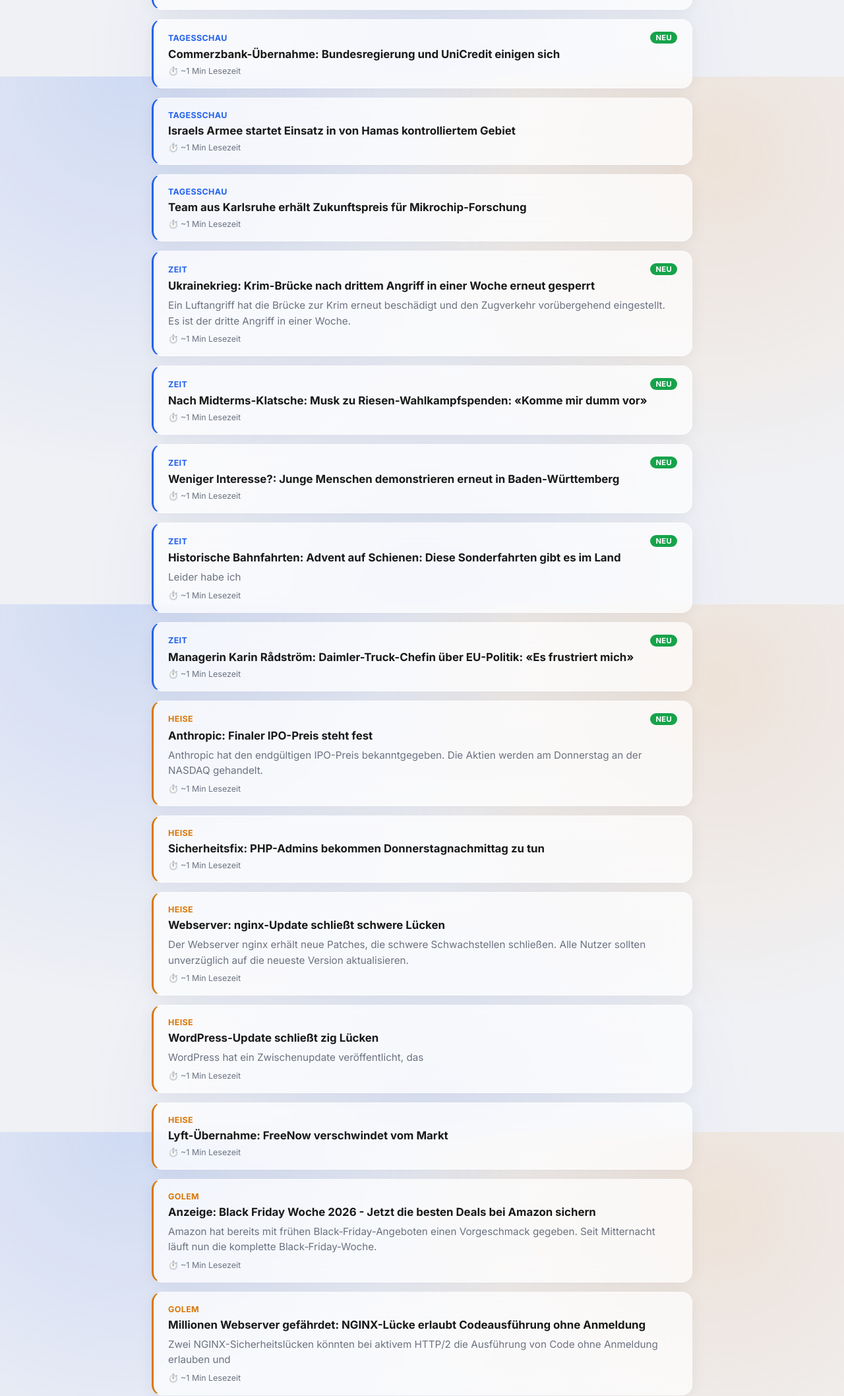
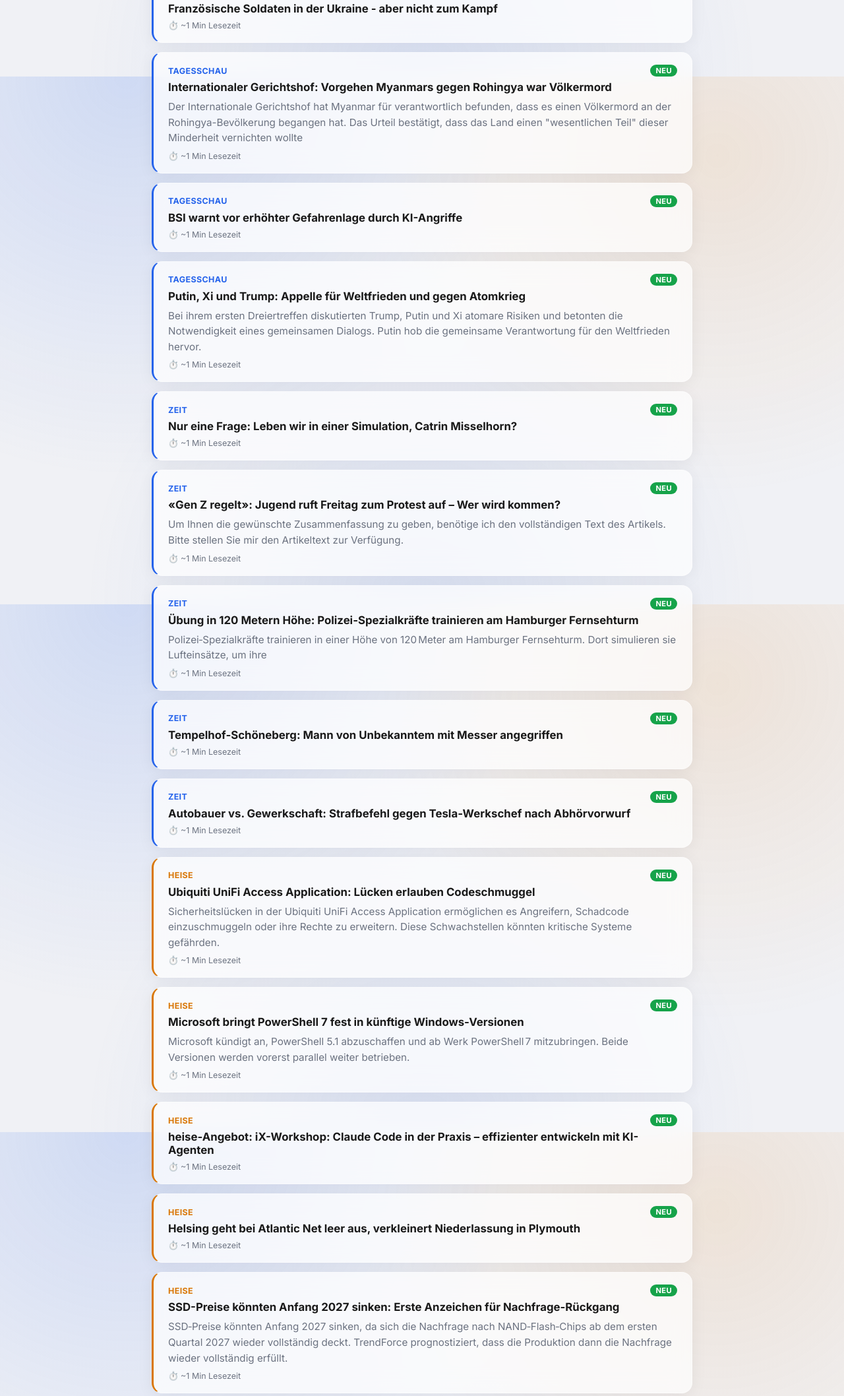
Before and after one commit to Jonas-sz/news-dashboard, a plain HTML site: page index.html in a window 1280 px wide. Shown: the part 684-2800 px from the top of the page at 66% size. Drawn offline with Linux system fonts and the light colour scheme.

Commit message:
Update news

```diff
--- a/index.html
+++ b/index.html
@@ -129,10 +129,10 @@
 <body data-theme="light">
   <div id="skeleton">📰</div>
   <div class="topbar">
-    <h1>Guten Morgen, Jonas ☀️</h1>
+    <h1>Hey Jonas 👋</h1>
     <button class="toggle-btn" id="themeToggle" aria-label="Dark Mode umschalten">🌙</button>
   </div>
-  <p class="updated">Zuletzt aktualisiert: 19.11.2026 03:31 Uhr</p>
+  <p class="updated">Zuletzt aktualisiert: 19.11.2026 13:12 Uhr</p>
 
       <div class="stats-bar">
         <div class="stat"><strong>20</strong> Artikel</div>
@@ -146,6 +146,13 @@
 
   <div class="widgets">
 
+        <div class="widget weather">
+          <span class="weather-icon">☁️</span>
+          <div>
+            <div class="weather-temp">10°C</div>
+            <div class="widget-sub">Bewölkt · Detmold</div>
+          </div>
+        </div>
 
         <div class="widget countdown">
           <span class="countdown-icon">⏳</span>
@@ -183,7 +190,7 @@
             <div class="source">Tagesschau</div>
             <span class="badge-new">NEU</span>
           </div>
-          <h3><a href="https://www.tagesschau.de/wirtschaft/unternehmen/anthropic-boersengang-aktie-100.html" target="_blank" rel="noopener">Anthropic-Ausgabepreis bei Börsengang bei 83 Dollar je Aktie</a></h3>
+          <h3><a href="https://www.tagesschau.de/wirtschaft/finanzen/mistral-telekom-ki-anthropic-marktbericht-100.html" target="_blank" rel="noopener">Marktbericht: Deutsche Telekom steigt bei KI-Start-up Mistral ein</a></h3>
           <p></p>
           <div class="read-time">⏱️ ~1 Min Lesezeit</div>
         </div>
@@ -193,8 +200,8 @@
             <div class="source">Tagesschau</div>
             <span class="badge-new">NEU</span>
           </div>
-          <h3><a href="https://www.tagesschau.de/ausland/amerika/hegseth-usa-venezuela-100.html" target="_blank" rel="noopener">Militärabkommen zwischen Venezuela und USA unterzeichnet</a></h3>
-          <p>Die USA und Venezuela haben ein Militärabkommen unterzeichnet. Gleichzeitig macht ein neues Ölabkommen die Straße von Hormus</p>
+          <h3><a href="https://www.tagesschau.de/ausland/europa/frankreich-unterstuetzung-ukraine-militaer-100.html" target="_blank" rel="noopener">Französische Soldaten in der Ukraine - aber nicht zum Kampf</a></h3>
+          <p></p>
           <div class="read-time">⏱️ ~1 Min Lesezeit</div>
         </div>
         <div class="card" data-category="allgemein" style="animation-delay:0.1s; --cat-color:#2563eb">
@@ -202,26 +209,26 @@
             <div class="source">Tagesschau</div>
             <span class="badge-new">NEU</span>
           </div>
-          <h3><a href="https://www.tagesschau.de/wirtschaft/unternehmen/unicredit-bundesregierung-100.html" target="_blank" rel="noopener">Commerzbank-Übernahme: Bundesregierung und UniCredit einigen sich</a></h3>
-          <p></p>
+          <h3><a href="https://www.tagesschau.de/ausland/asien/urteil-voelkermord-rohingya-myanmar-100.html" target="_blank" rel="noopener">Internationaler Gerichtshof: Vorgehen Myanmars gegen Rohingya war Völkermord</a></h3>
+          <p>Der Internationale Gerichtshof hat Myanmar für verantwortlich befunden, dass es einen Völkermord an der Rohingya-Bevölkerung begangen hat. Das Urteil bestätigt, dass das Land einen "wesentlichen Teil" dieser Minderheit vernichten wollte</p>
           <div class="read-time">⏱️ ~1 Min Lesezeit</div>
         </div>
         <div class="card" data-category="allgemein" style="animation-delay:0.15000000000000002s; --cat-color:#2563eb">
           <div class="card-top">
             <div class="source">Tagesschau</div>
-
+            <span class="badge-new">NEU</span>
           </div>
-          <h3><a href="https://www.tagesschau.de/ausland/asien/israel-gaza-bodenoffensive-104.html" target="_blank" rel="noopener">Israels Armee startet Einsatz in von Hamas kontrolliertem Gebiet</a></h3>
+          <h3><a href="https://www.tagesschau.de/inland/bsi-sicherheitslage-bericht-100.html" target="_blank" rel="noopener">BSI warnt vor erhöhter Gefahrenlage durch  KI-Angriffe</a></h3>
           <p></p>
           <div class="read-time">⏱️ ~1 Min Lesezeit</div>
         </div>
         <div class="card" data-category="allgemein" style="animation-delay:0.2s; --cat-color:#2563eb">
           <div class="card-top">
             <div class="source">Tagesschau</div>
-
+            <span class="badge-new">NEU</span>
           </div>
-          <h3><a href="https://www.tagesschau.de/wissen/forschung/zukunftspreis-110.html" target="_blank" rel="noopener">Team aus Karlsruhe erhält Zukunftspreis für Mikrochip-Forschung</a></h3>
-          <p></p>
+          <h3><a href="https://www.tagesschau.de/ausland/asien/gipfel-trump-putin-xi-shenzhen-100.html" target="_blank" rel="noopener">Putin, Xi und Trump: Appelle für Weltfrieden und gegen Atomkrieg</a></h3>
+          <p>Bei ihrem ersten Dreiertreffen diskutierten Trump, Putin und Xi atomare Risiken und betonten die Notwendigkeit eines gemeinsamen Dialogs. Putin hob die gemeinsame Verantwortung für den Weltfrieden hervor.</p>
           <div class="read-time">⏱️ ~1 Min Lesezeit</div>
         </div>
         <div class="card" data-category="allgemein" style="animation-delay:0.25s; --cat-color:#2563eb">
@@ -229,8 +236,8 @@
             <div class="source">Zeit</div>
             <span class="badge-new">NEU</span>
           </div>
-          <h3><a href="https://www.zeit.de/politik/ausland/2026-11/krim-bruecke-kertsch-bruecke-russland-ukraine-angriffe" target="_blank" rel="noopener">Ukrainekrieg: Krim-Brücke nach drittem Angriff in einer Woche erneut gesperrt</a></h3>
-          <p>Ein Luftangriff hat die Brücke zur Krim erneut beschädigt und den Zugverkehr vorübergehend eingestellt. Es ist der dritte Angriff in einer Woche.</p>
+          <h3><a href="https://www.zeit.de/digital/2026-11/catrin-misselhorn-philosophie-simulation-theorie-elon-musk" target="_blank" rel="noopener">Nur eine Frage: Leben wir in einer Simulation, Catrin Misselhorn?</a></h3>
+          <p></p>
           <div class="read-time">⏱️ ~1 Min Lesezeit</div>
         </div>
         <div class="card" data-category="allgemein" style="animation-delay:0.30000000000000004s; --cat-color:#2563eb">
@@ -238,8 +245,8 @@
             <div class="source">Zeit</div>
             <span class="badge-new">NEU</span>
           </div>
-          <h3><a href="https://www.zeit.de/news/2026-11/19/musk-zu-riesen-wahlkampfspenden-komme-mir-dumm-vor" target="_blank" rel="noopener">Nach Midterms-Klatsche: Musk zu Riesen-Wahlkampfspenden: «Komme mir dumm vor»</a></h3>
-          <p></p>
+          <h3><a href="https://www.zeit.de/news/2026-11/19/jugend-ruft-freitag-zum-protest-auf-wer-wird-kommen" target="_blank" rel="noopener">«Gen Z regelt»: Jugend ruft Freitag zum Protest auf – Wer wird kommen?</a></h3>
+          <p>Um Ihnen die gewünschte Zusammenfassung zu geben, benötige ich den vollständigen Text des Artikels. Bitte stellen Sie mir den Artikeltext zur Verfügung.</p>
           <div class="read-time">⏱️ ~1 Min Lesezeit</div>
         </div>
         <div class="card" data-category="allgemein" style="animation-delay:0.35000000000000003s; --cat-color:#2563eb">
@@ -247,8 +254,8 @@
             <div class="source">Zeit</div>
             <span class="badge-new">NEU</span>
           </div>
-          <h3><a href="https://www.zeit.de/news/2026-11/19/junge-menschen-demonstrieren-erneut-in-baden-wuerttemberg" target="_blank" rel="noopener">Weniger Interesse?: Junge Menschen demonstrieren erneut in Baden-Württemberg</a></h3>
-          <p></p>
+          <h3><a href="https://www.zeit.de/news/2026-11/19/polizei-spezialkraefte-trainieren-am-hamburger-fernsehturm" target="_blank" rel="noopener">Übung in 120 Metern Höhe: Polizei-Spezialkräfte trainieren am Hamburger Fernsehturm</a></h3>
+          <p>Polizei‑Spezialkräfte trainieren in einer Höhe von 120 Meter am Hamburger Fernsehturm. Dort simulieren sie Lufteinsätze, um ihre</p>
           <div class="read-time">⏱️ ~1 Min Lesezeit</div>
         </div>
         <div class="card" data-category="allgemein" style="animation-delay:0.4s; --cat-color:#2563eb">
@@ -256,8 +263,8 @@
             <div class="source">Zeit</div>
             <span class="badge-new">NEU</span>
           </div>
-          <h3><a href="https://www.zeit.de/news/2026-11/19/advent-auf-schienen-diese-sonderfahrten-gibt-es-im-land" target="_blank" rel="noopener">Historische Bahnfahrten: Advent auf Schienen: Diese Sonderfahrten gibt es im Land</a></h3>
-          <p>Leider habe ich</p>
+          <h3><a href="https://www.zeit.de/news/2026-11/19/mann-von-unbekanntem-mit-messer-angegriffen" target="_blank" rel="noopener">Tempelhof-Schöneberg: Mann von Unbekanntem mit Messer angegriffen</a></h3>
+          <p></p>
           <div class="read-time">⏱️ ~1 Min Lesezeit</div>
         </div>
         <div class="card" data-category="allgemein" style="animation-delay:0.45s; --cat-color:#2563eb">
@@ -265,7 +272,7 @@
             <div class="source">Zeit</div>
             <span class="badge-new">NEU</span>
           </div>
-          <h3><a href="https://www.zeit.de/news/2026-11/19/daimler-truck-chefin-ueber-eu-politik-es-frustriert-mich" target="_blank" rel="noopener">Managerin Karin Rådström: Daimler-Truck-Chefin über EU-Politik: «Es frustriert mich»</a></h3>
+          <h3><a href="https://www.zeit.de/news/2026-11/19/strafbefehl-gegen-tesla-werkschef-nach-abhoervorwurf" target="_blank" rel="noopener">Autobauer vs. Gewerkschaft: Strafbefehl gegen Tesla-Werkschef nach Abhörvorwurf</a></h3>
           <p></p>
           <div class="read-time">⏱️ ~1 Min Lesezeit</div>
         </div>
@@ -274,93 +281,93 @@
             <div class="source">Heise</div>
             <span class="badge-new">NEU</span>
           </div>
-          <h3><a href="https://www.heise.de/news/Anthropic-Finaler-IPO-Preis-steht-fest-11528229.html?wt_mc=rss.red.ho.ho.atom.beitrag.beitrag" target="_blank" rel="noopener">Anthropic: Finaler IPO-Preis steht fest</a></h3>
-          <p>Anthropic hat den endgültigen IPO-Preis bekanntgegeben. Die Aktien werden am Donnerstag an der NASDAQ gehandelt.</p>
+          <h3><a href="https://www.heise.de/news/Ubiquiti-UniFi-Access-Application-Luecken-erlauben-Codeschmuggel-11531080.html?wt_mc=rss.red.ho.ho.atom.beitrag.beitrag" target="_blank" rel="noopener">Ubiquiti UniFi Access Application: Lücken erlauben Codeschmuggel</a></h3>
+          <p>Sicherheitslücken in der Ubiquiti UniFi Access Application ermöglichen es Angreifern, Schadcode einzuschmuggeln oder ihre Rechte zu erweitern. Diese Schwachstellen könnten kritische Systeme gefährden.</p>
           <div class="read-time">⏱️ ~1 Min Lesezeit</div>
         </div>
         <div class="card" data-category="tech" style="animation-delay:0.55s; --cat-color:#d97706">
           <div class="card-top">
             <div class="source">Heise</div>
-
+            <span class="badge-new">NEU</span>
           </div>
-          <h3><a href="https://www.heise.de/news/Sicherheitsfix-PHP-Admins-bekommen-Donnerstagnachmittag-zu-tun-11530253.html?wt_mc=rss.red.ho.ho.atom.beitrag.beitrag" target="_blank" rel="noopener">Sicherheitsfix: PHP-Admins bekommen Donnerstagnachmittag zu tun</a></h3>
-          <p></p>
+          <h3><a href="https://www.heise.de/news/Microsoft-bringt-PowerShell-7-fest-in-kuenftige-Windows-Versionen-11530777.html?wt_mc=rss.red.ho.ho.atom.beitrag.beitrag" target="_blank" rel="noopener">Microsoft bringt PowerShell 7 fest in künftige Windows-Versionen</a></h3>
+          <p>Microsoft kündigt an, PowerShell 5.1 abzuschaffen und ab Werk PowerShell 7 mitzubringen. Beide Versionen werden vorerst parallel weiter betrieben.</p>
           <div class="read-time">⏱️ ~1 Min Lesezeit</div>
         </div>
         <div class="card" data-category="tech" style="animation-delay:0.6000000000000001s; --cat-color:#d97706">
           <div class="card-top">
             <div class="source">Heise</div>
-
+            <span class="badge-new">NEU</span>
           </div>
-          <h3><a href="https://www.heise.de/news/Webserver-nginx-Update-schliesst-schwere-Luecken-11530216.html?wt_mc=rss.red.ho.ho.atom.beitrag.beitrag" target="_blank" rel="noopener">Webserver: nginx-Update schließt schwere Lücken</a></h3>
-          <p>Der Webserver nginx erhält neue Patches, die schwere Schwachstellen schließen. Alle Nutzer sollten unverzüglich auf die neueste Version aktualisieren.</p>
+          <h3><a href="https://www.heise.de/news/iX-Workshop-Claude-Code-in-der-Praxis-effizienter-entwickeln-mit-KI-Agenten-11516034.html?wt_mc=rss.red.ho.ho.atom.beitrag.beitrag" target="_blank" rel="noopener">heise-Angebot: iX-Workshop: Claude Code in der Praxis – effizienter entwickeln mit KI-Agenten</a></h3>
+          <p></p>
           <div class="read-time">⏱️ ~1 Min Lesezeit</div>
         </div>
         <div class="card" data-category="tech" style="animation-delay:0.65s; --cat-color:#d97706">
           <div class="card-top">
             <div class="source">Heise</div>
-
+            <span class="badge-new">NEU</span>
           </div>
-          <h3><a href="https://www.heise.de/news/WordPress-Update-schliesst-zig-Luecken-11530196.html?wt_mc=rss.red.ho.ho.atom.beitrag.beitrag" target="_blank" rel="noopener">WordPress-Update schließt zig Lücken</a></h3>
-          <p>WordPress hat ein Zwischenupdate veröffentlicht, das</p>
+          <h3><a href="https://www.heise.de/news/Helsing-geht-bei-Atlantic-Net-leer-aus-verkleinert-Niederlassung-in-Plymouth-11531029.html?wt_mc=rss.red.ho.ho.atom.beitrag.beitrag" target="_blank" rel="noopener">Helsing geht bei Atlantic Net leer aus, verkleinert Niederlassung in Plymouth</a></h3>
+          <p></p>
           <div class="read-time">⏱️ ~1 Min Lesezeit</div>
         </div>
         <div class="card" data-category="tech" style="animation-delay:0.7000000000000001s; --cat-color:#d97706">
           <div class="card-top">
             <div class="source">Heise</div>
-
+            <span class="badge-new">NEU</span>
           </div>
-          <h3><a href="https://www.heise.de/news/Nach-FreeNow-Uebernahme-Lyft-steigt-wieder-bei-Mietwagen-ein-11530160.html?wt_mc=rss.red.ho.ho.atom.beitrag.beitrag" target="_blank" rel="noopener">Lyft-Übernahme: FreeNow verschwindet vom Markt</a></h3>
-          <p></p>
+          <h3><a href="https://www.heise.de/news/SSD-Preise-koennten-Anfang-2027-sinken-Erste-Anzeichen-fuer-Nachfrage-Rueckgang-11530781.html?wt_mc=rss.red.ho.ho.atom.beitrag.beitrag" target="_blank" rel="noopener">SSD-Preise könnten Anfang 2027 sinken: Erste Anzeichen für Nachfrage-Rückgang</a></h3>
+          <p>SSD‑Preise könnten Anfang 2027 sinken, da sich die Nachfrage nach NAND‑Flash‑Chips ab dem ersten Quartal 2027 wieder vollständig deckt. TrendForce prognostiziert, dass die Produktion dann die Nachfrage wieder vollständig erfüllt.</p>
           <div class="read-time">⏱️ ~1 Min Lesezeit</div>
         </div>
         <div class="card" data-category="tech" style="animation-delay:0.75s; --cat-color:#d97706">
           <div class="card-top">
             <div class="source">Golem</div>
-
+            <span class="badge-new">NEU</span>
           </div>
-          <h3><a href="https://www.golem.de/news/anzeige-black-friday-woche-2026-jetzt-die-besten-deals-bei-amazon-sichern-2611-215370.html" target="_blank" rel="noopener">Anzeige: Black Friday Woche 2026 - Jetzt die besten Deals bei Amazon sichern</a></h3>
-          <p>Amazon hat bereits mit frühen Black‑Friday-Angeboten einen Vorgeschmack gegeben. Seit Mitternacht läuft nun die komplette Black‑Friday‑Woche.</p>
+          <h3><a href="https://www.golem.de/news/google-gemini-4-neon-soll-leistungsfaehig-und-guenstiger-sein-2611-215409.html" target="_blank" rel="noopener">Google: Gemini 4 Neon soll leistungsfähig und günstiger sein</a></h3>
+          <p>Google hat das</p>
           <div class="read-time">⏱️ ~1 Min Lesezeit</div>
         </div>
         <div class="card" data-category="tech" style="animation-delay:0.8s; --cat-color:#d97706">
           <div class="card-top">
             <div class="source">Golem</div>
-
+            <span class="badge-new">NEU</span>
           </div>
-          <h3><a href="https://www.golem.de/news/millionen-webserver-gefaehrdet-nginx-luecke-erlaubt-codeausfuehrung-ohne-anmeldung-2611-215378.html" target="_blank" rel="noopener">Millionen Webserver gefährdet: NGINX-Lücke erlaubt Codeausführung ohne Anmeldung</a></h3>
-          <p>Zwei NGINX-Sicherheitslücken könnten bei aktivem HTTP/2 die Ausführung von Code ohne Anmeldung erlauben und</p>
+          <h3><a href="https://www.golem.de/news/anzeige-dji-osmo-pocket-3-4k-vlogging-kamera-guenstig-wie-nie-am-black-friday-2611-215418.html" target="_blank" rel="noopener">Anzeige: DJI Osmo Pocket 3 4K-Vlogging-Kamera günstig wie nie am Black Friday</a></h3>
+          <p>DJI bietet die Osmo Pocket 3 4K‑Vlogging‑Kamera im Black‑Friday zu einem</p>
           <div class="read-time">⏱️ ~1 Min Lesezeit</div>
         </div>
         <div class="card" data-category="tech" style="animation-delay:0.8500000000000001s; --cat-color:#d97706">
           <div class="card-top">
             <div class="source">Golem</div>
-
+            <span class="badge-new">NEU</span>
           </div>
-          <h3><a href="https://www.golem.de/news/gartner-widerspricht-ki-blase-ki-ausbau-ist-womoeglich-noch-zu-klein-2611-215377.html" target="_blank" rel="noopener">Gartner widerspricht KI-Blase: Weltweiter KI-Ausbau "ist womöglich noch zu klein"</a></h3>
+          <h3><a href="https://www.golem.de/news/cop31-ukraine-baut-windparks-gegen-luftangriffe-2611-215394.html" target="_blank" rel="noopener">COP31: Ukraine baut Windparks gegen Luftangriffe</a></h3>
           <p></p>
           <div class="read-time">⏱️ ~1 Min Lesezeit</div>
         </div>
         <div class="card" data-category="tech" style="animation-delay:0.9s; --cat-color:#d97706">
           <div class="card-top">
             <div class="source">Golem</div>
-
+            <span class="badge-new">NEU</span>
           </div>
-          <h3><a href="https://www.golem.de/news/anzeige-shelly-1-gen4-wlan-smart-relais-2-stk-zum-neuen-bestpreis-rund-30-euro-bei-amazon-2611-215367.html" target="_blank" rel="noopener">Anzeige: Shelly 1 Gen4 WLAN Smart-Relais (2 Stk.) zum neuen Bestpreis rund 30 Euro bei Amazon</a></h3>
+          <h3><a href="https://www.golem.de/news/datenschutz-microsoft-365-dsgvo-konform-betreiben-realitaet-oder-mythos-2611-215208.html" target="_blank" rel="noopener">(g+) Datenschutz: Microsoft 365 DSGVO-konform betreiben - Realität oder Mythos?</a></h3>
           <p></p>
           <div class="read-time">⏱️ ~1 Min Lesezeit</div>
         </div>
         <div class="card" data-category="tech" style="animation-delay:0.9500000000000001s; --cat-color:#d97706">
           <div class="card-top">
             <div class="source">Golem</div>
-
+            <span class="badge-new">NEU</span>
           </div>
-          <h3><a href="https://www.golem.de/news/anzeige-mit-vibe-coding-eigene-anwendungen-per-ki-entwickeln-2611-215329.html" target="_blank" rel="noopener">Anzeige: Mit Vibe Coding eigene Anwendungen per KI entwickeln</a></h3>
-          <p>Vibe Coding erlaubt die Erstellung von Software über KI, ohne dass Programmierkenntnisse nötig sind. Ein Online‑Workshop demonstriert, wie man eigene Apps,</p>
+          <h3><a href="https://www.golem.de/news/anzeige-xbox-wireless-controller-zum-guenstigen-black-friday-preis-2611-215413.html" target="_blank" rel="noopener">Anzeige: Xbox Wireless Controller zum günstigen Black Friday Preis</a></h3>
+          <p>Der Xbox Wireless Controller ist im Black Friday bei Amazon stark reduziert. Er ermöglicht kabelloses Gaming auf Konsolen, PCs und Mobilgeräten.</p>
           <div class="read-time">⏱️ ~1 Min Lesezeit</div>
         </div>
 
-  <div class="error-log">⚠️ Hinweise: <ul><li>Wetter: HTTPSConnectionPool(host='api.open-meteo.com', port=443): Read timed out. (read timeout=10)</li></ul></div>
+
 
   <button class="scroll-top" id="scrollTop" aria-label="Nach oben">⬆️</button>
 
```
